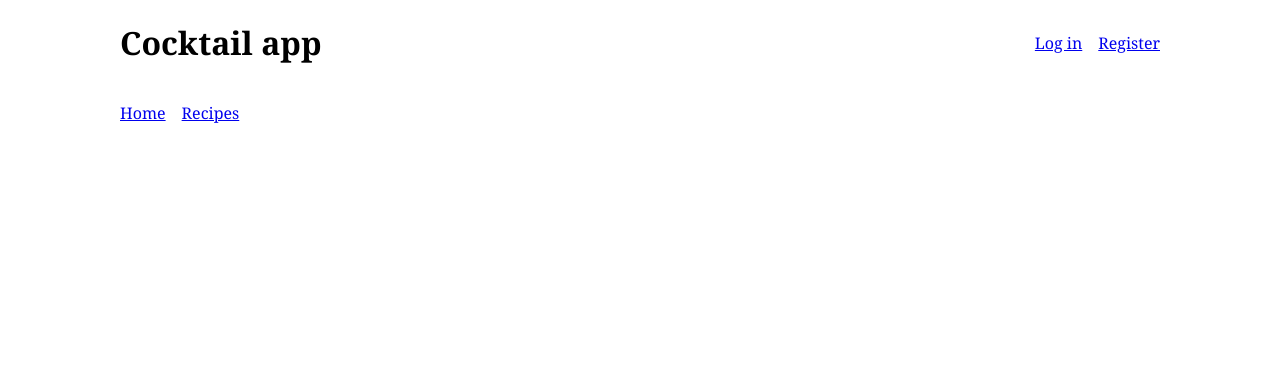
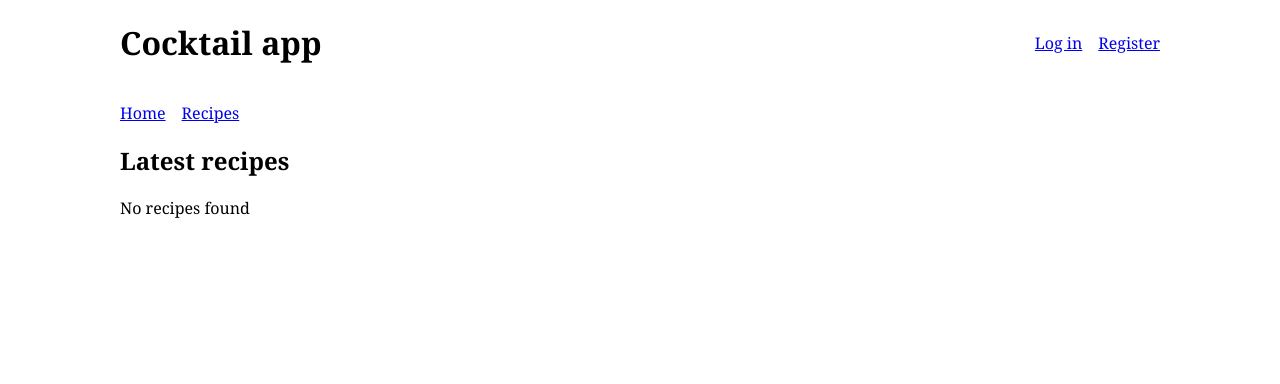
Before and after one commit to ARomppainen/cocktail-app, a Flask app: template src/templates/index.html in a window 1280 px wide. Shown: the top 384 px of the page. Run offline with Flask 3, Linux system fonts and the light colour scheme; the template is opened without the code that fills it, so the values that code supplies are empty.

Commit message:
Add 'no recipes found' message to home page

```diff
--- a/src/templates/index.html
+++ b/src/templates/index.html
@@ -1,9 +1,9 @@
 {% extends "layouts/base.html" %}
 {% import 'macros/recipe_details.html' as recipe_details %}
 {% block content %}
-{% if recipes %}
 <section>
     <h2>Latest recipes</h2>
+    {% if recipes %}
     <ul class="carousel">
         {% for recipe in recipes %}
         <li>
@@ -13,6 +13,8 @@
         </li>
         {% endfor %}
     </ul>
+    {% else %}
+    <p>No recipes found</p>
+    {% endif %}
 </section>
-{% endif %}
 {% endblock %}
```
